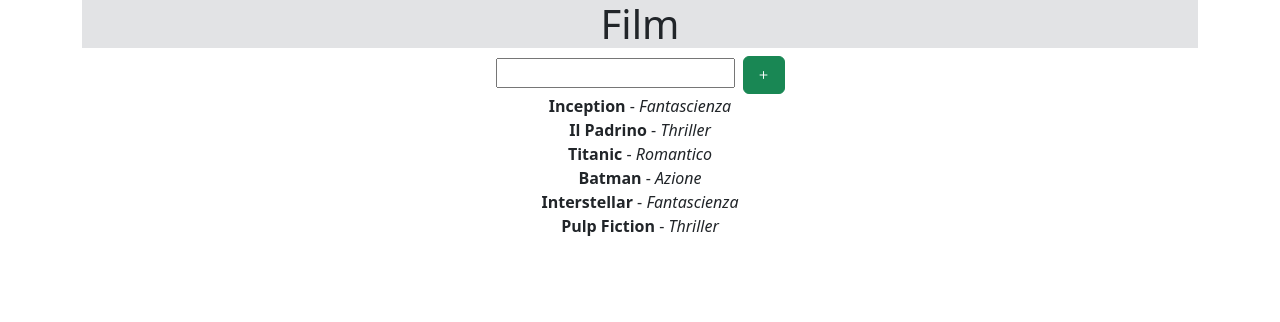
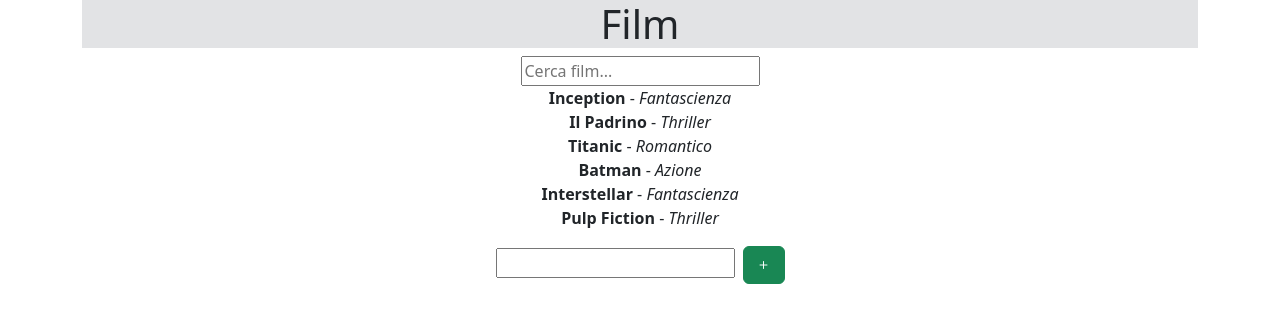
Before and after one commit to UmbertoCarbone/react-movie-filter, a React (Vite) app: page / in a window 1280 px wide. Shown: the top 322 px of the page. Built offline with nearby package versions, Linux system fonts and the light colour scheme.

Commit message:
Aggiorna il componente App per gestire la ricerca e l'aggiunta di film; aggiungi il componente Search

```diff
--- a/src/App.jsx
+++ b/src/App.jsx
@@ -14,34 +14,51 @@
 function App() {
   const [list, setList] = useState(categoryFilm)
   const [item, setItem] = useState("")
-   function handleSubmit(e) {
+  const [search, setSearch] = useState("")
+
+
+
+  function handleSubmit(e) {
     e.preventDefault();
-    setList([
-      ...list,
-      {
-        id: crypto.randomUUID(),
-        title: item,
-      }
+    setList([...list,
+    { title: item, }
     ])
     setItem("");
   }
 
+
+  useEffect(() => {
+    console.log("Lista aggiornata", list)
+    // Qui potresti fare qualcosa con la lista aggiornata, come salvarla in un database o aggiornare un altro stato.
+  }, [list,search])
+
+
+
   return (
     <div className="container text-center">
       <h1 className="bg-secondary-subtle">Film</h1>
-      <form onSubmit={handleSubmit}>
-        <input type="text" value={item} onChange={e => { setItem(e.target.value) }} />
-        <button type="submit" className="btn btn-success ms-2">
-          <i className="bi bi-plus"></i>
-        </button>
-      </form >
+      {/* Ricerca */}
+      <input
+        type="select"
+        placeholder="Cerca film..."
+        value={search}
+        onChange={e => setSearch(e.target.value)}
+      />
       <ul className="list-unstyled">
+        {/* Array film */}
         {list.map((film) => (
           <li key={film.title}>
             <strong>{film.title}</strong> - <em>{film.genere}</em>
           </li>
         ))}
       </ul>
+      {/* Aggiungi Film */}
+      <form onSubmit={handleSubmit}>
+        <input type="text" value={item.title} onChange={e => { setItem(e.target.value) }} />
+        <button type="submit" className="btn btn-success ms-2">
+          <i className="bi bi-plus"></i>
+        </button>
+      </form >
     </div>
   )
 }
```
Also changed, not shown: src/assets/Search.jsx (added, +12 -0 lines).
